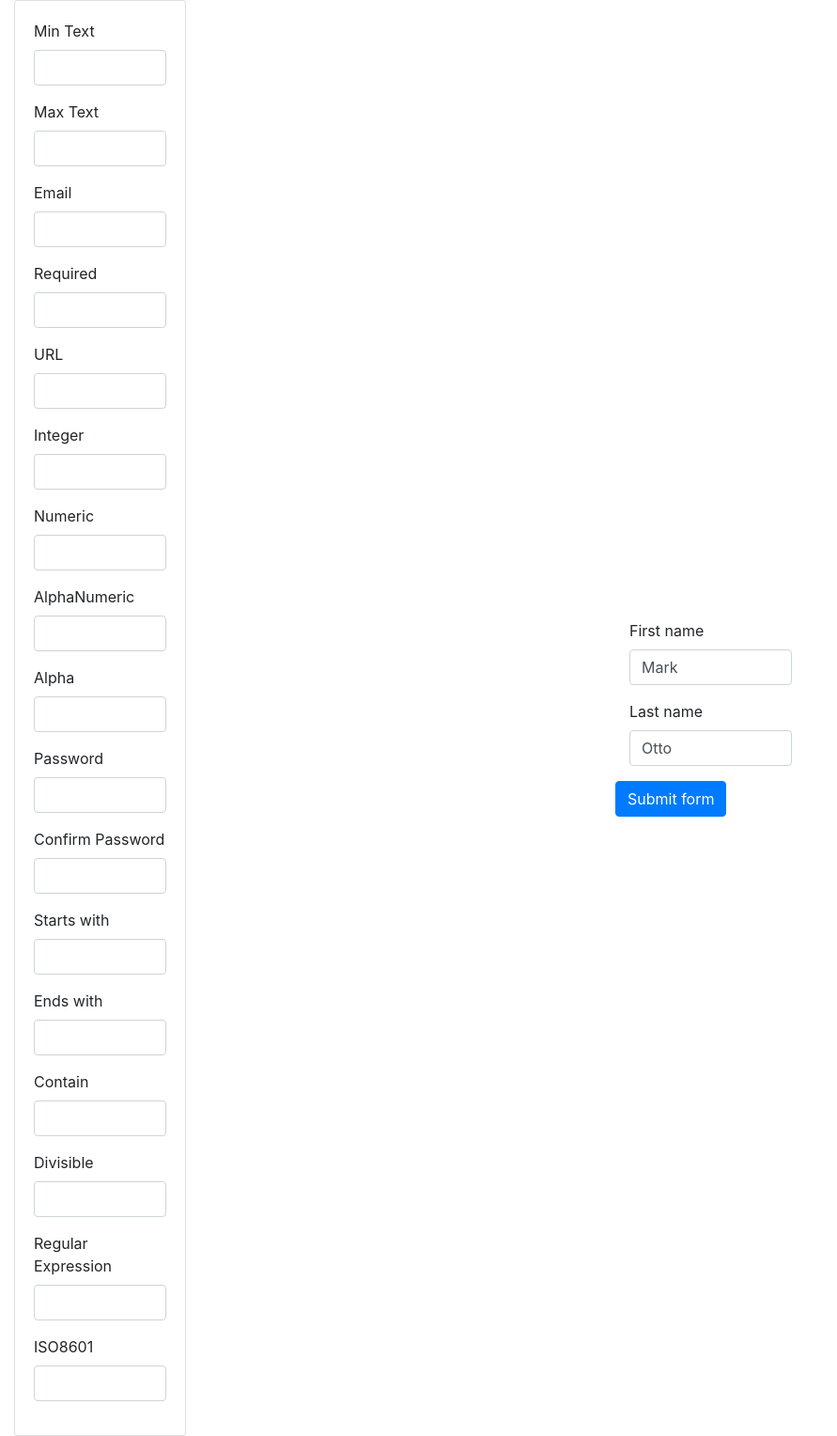
After one commit to andryunin-dev/norealt, a Spring app: page /index in a window 1280 px wide. The commit adds this page. Shown: the whole page at 94% size, without its empty margins (0-891 px from the left). Run offline with Thymeleaf, Linux system fonts and the light colour scheme; the template is opened without the code that fills it, so the values that code supplies are empty; some of the project's set-up classes (security, data sources, template engines, error pages and the like) are left out, and stand-ins take their place; database files in the repository are not loaded.

Commit message:
add_validationJS

```diff
--- a/src/main/java/ru/norealt/controller/UserController.java
+++ b/src/main/java/ru/norealt/controller/UserController.java
@@ -146,7 +146,4 @@ public class UserController {
         return "redirect:/main";
     }
 
-
-
-
 }
--- /dev/null
+++ b/src/main/resources/templates/index.html
@@ -0,0 +1,160 @@
+<!DOCTYPE html>
+<html lang="en">
+<head>
+    <meta charset="UTF-8">
+    <title>Title</title>
+    <link rel="stylesheet" href="https://maxcdn.bootstrapcdn.com/bootstrap/4.0.0/css/bootstrap.min.css" integrity="sha384-Gn5384xqQ1aoWXA+058RXPxPg6fy4IWvTNh0E263XmFcJlSAwiGgFAW/dAiS6JXm" crossorigin="anonymous">
+    <style>
+        body {
+            display: flex;
+            align-items: center;
+            min-height: 24em;
+            justify-content: center;
+        }
+    </style>
+</head>
+
+<body>
+<div class="container">
+    <div class="row">
+        <div class="col-md-4">
+            <div class="card card-body">
+                <form>
+                    <div class="form-group">
+                        <label>Min Text</label>
+                        <input id="mymin" class="form-control"/>
+                    </div>
+
+                    <div class="form-group">
+                        <label>Max Text</label>
+                        <input id="mymax" class="form-control"/>
+                    </div>
+
+                    <div class="form-group">
+                        <label>Email</label>
+                        <input id="myemail" class="form-control"/>
+                    </div>
+
+                    <div class="form-group">
+                        <label>Required</label>
+                        <input id="myrequired" class="form-control"/>
+                    </div>
+
+                    <div class="form-group">
+                        <label>URL</label>
+                        <input id="myurl" class="form-control"/>
+                    </div>
+
+                    <div class="form-group">
+                        <label>Integer</label>
+                        <input id="myint" class="form-control"/>
+                    </div>
+
+                    <div class="form-group">
+                        <label>Numeric</label>
+                        <input id="mynum" class="form-control"/>
+                    </div>
+
+                    <div class="form-group">
+                        <label>AlphaNumeric</label>
+                        <input id="myalphanum" class="form-control"/>
+                    </div>
+
+                    <div class="form-group">
+                        <label>Alpha</label>
+                        <input id="myalpha" class="form-control"/>
+                    </div>
+
+                    <div class="form-group">
+                        <label>Password</label>
+                        <input id="mypassword" class="form-control"/>
+                    </div>
+
+                    <div class="form-group">
+                        <label>Confirm Password</label>
+                        <input id="passwordConfirm" class="form-control"/>
+                    </div>
+
+                    <div class="form-group">
+                        <label>Starts with</label>
+                        <input id="startwith" class="form-control"/>
+                    </div>
+
+                    <div class="form-group">
+                        <label>Ends with</label>
+                        <input id="endwith" class="form-control"/>
+                    </div>
+
+                    <div class="form-group">
+                        <label>Contain</label>
+                        <input id="contain" class="form-control"/>
+                    </div>
+
+                    <div class="form-group">
+                        <label>Divisible</label>
+                        <input id="divisible" class="form-control"/>
+                    </div>
+
+                    <div class="form-group">
+                        <label>Regular Expression</label>
+                        <input id="regex" class="form-control"/>
+                    </div>
+
+                    <div class="form-group">
+                        <label>ISO8601</label>
+                        <input id="iso8601" class="form-control"/>
+                    </div>
+
+                </form>
+            </div>
+        </div>
+    </div>
+</div>
+
+
+
+
+
+
+<div class="container">
+    <form>
+        <div class="form-col">
+            <div class="col-md-4 mb-3">
+                <label for="input3">First name</label>
+                <input type="text" class="form-control" id="input2" placeholder="First name" value="Mark" required>
+            </div>
+            <div class="col-md-4 mb-3">
+                <label for="input2">Last name</label>
+                <input type="text" class="form-control" id="input3" placeholder="Last name" value="Otto" required>
+            </div>
+        </div>
+        <button class="btn btn-primary" type="submit">Submit form</button>
+    </form>
+</div>
+
+
+<script src="../dist/bootstrap-validate.js"></script>
+<script>
+    // Basic Example
+    bootstrapValidate(['#input2', '#input3'], 'contains:Peter:Необходимо чтобы содержал "Peter"|min:7:Введите 7 символов!|max:15:Не более 15 символов!');
+
+    bootstrapValidate('#mymin', 'min:5:Введите более 5 символов');
+    bootstrapValidate('#mymax', 'max:10:Введите не более 10 символов');
+    bootstrapValidate('#myemail', 'email:Введите правильный email адрес');
+    bootstrapValidate('#myrequired', 'required:заполните это поле');
+    bootstrapValidate('#myurl', 'url:Введите правильный url');
+    bootstrapValidate('#myint', 'integer:заполните это поле с целым числом');
+    bootstrapValidate('#mynum', 'numeric:заполните это поле цифрами');
+    bootstrapValidate('#myalphanum', 'alphanumeric:Введите число или символы');
+    bootstrapValidate('#myalpha', 'alpha:Введите только буквы');
+    bootstrapValidate('#mypassword', 'matches:#passwordConfirm:Пароли должны совпадать');
+    bootstrapValidate('#startwith', 'startsWith:+7:Телефон должен начинаться с +7');
+    bootstrapValidate('#endwith', 'endsWith:USA:Строка должна заканчиваться USA');
+    bootstrapValidate('#contain', 'contains:Andry:Строка должна содержать Andry');
+    bootstrapValidate('#divisible', 'divisible:15:15 не делится на 4');
+    bootstrapValidate('#regex', 'regex:^[a-z]+$:выполните мое регулярное выражение');
+    bootstrapValidate('#iso8601', 'ISO8601:Формат YYYY-MM-DD');
+
+</script>
+</body>
+</html>
--- a/src/main/resources/templates/restore_email.ftl
+++ b/src/main/resources/templates/restore_email.ftl
@@ -30,9 +30,12 @@
 
             <!-- Sign in button -->
             <input type="hidden" name="_csrf" value="${_csrf.token}" />
-            <button class="btn btn-info btn-block my-4" type="submit">Сбросить пароль</button>
+            <button class="btn btn-info btn-block my-4" id="submit" type="submit">Сбросить пароль</button>
 
         </form>
     </div>
+    <script>
+        bootstrapValidate('#email', 'email:Введите корректный email.|max:255:Не более 255 символов!');
+    </script>
 
 </@c.page>
--- a/src/main/resources/templates/userList.ftl
+++ b/src/main/resources/templates/userList.ftl
@@ -23,9 +23,9 @@
                 <td width="5%">${user.id}</td>
                 <td width="25%">${user.email!"null"}</td>
                 <td width="15%">${user.username}</td>
-                <td width="10%">${user.phone}</td>
+                <td width="13%">${user.phone}</td>
                 <td width="5%">${user.active?string('yes', 'no')}</td>
-                <td width="25%">${user.lastVisit!"null"}</td>
+                <td width="22%">${user.lastVisit!"null"}</td>
                 <td width="10%"><#list user.roles as role>${role}<#sep>, </#list></td>
                 <td width="5%"><a href="/administration/edit/${user.id}">Edit</a></td>
             </tr>
```
Also changed, not shown: src/main/java/ru/norealt/controller/RegistrationController.java (+3 -6 lines), src/main/java/ru/norealt/domain/User.java (+6 -1 lines), src/main/java/ru/norealt/service/UserService.java (+0 -48 lines), src/main/resources/static/js/validate/bootstrap-validate-btndissable.js (added, +34 -0 lines), src/main/resources/templates/parts/common.ftl (+13 -1 lines), src/main/resources/templates/parts/login.ftl (+30 -11 lines), src/main/resources/templates/parts/navbar.ftl (+4 -7 lines), src/main/resources/templates/registration.ftl (+10 -3 lines), src/main/resources/templates/restore_password.ftl (+7 -3 lines), src/main/resources/static/js/jquery.maskedinput.min.js (added), src/main/resources/static/js/validate/bootstrap-validate.js (added).
